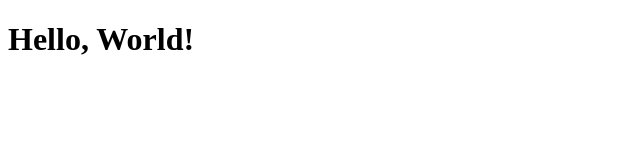
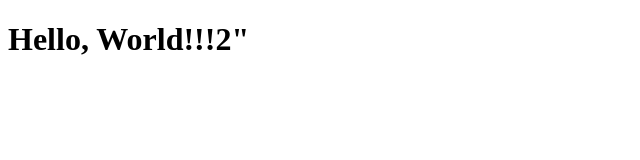
Before and after one commit to storeage/myblog, a plain HTML site: page index.html in a window 1280 px wide. Shown: the full height of the page, 0-640 px from the left. Drawn offline with Linux system fonts and the light colour scheme.

Commit message:
updating

```diff
--- a/index.html
+++ b/index.html
@@ -7,6 +7,6 @@
     <title>Hello World</title>
 </head>
 <body>
-    <h1>Hello, World!</h1>
+    <h1>Hello, World!!!2"</h1>
 </body>
 </html>
```
